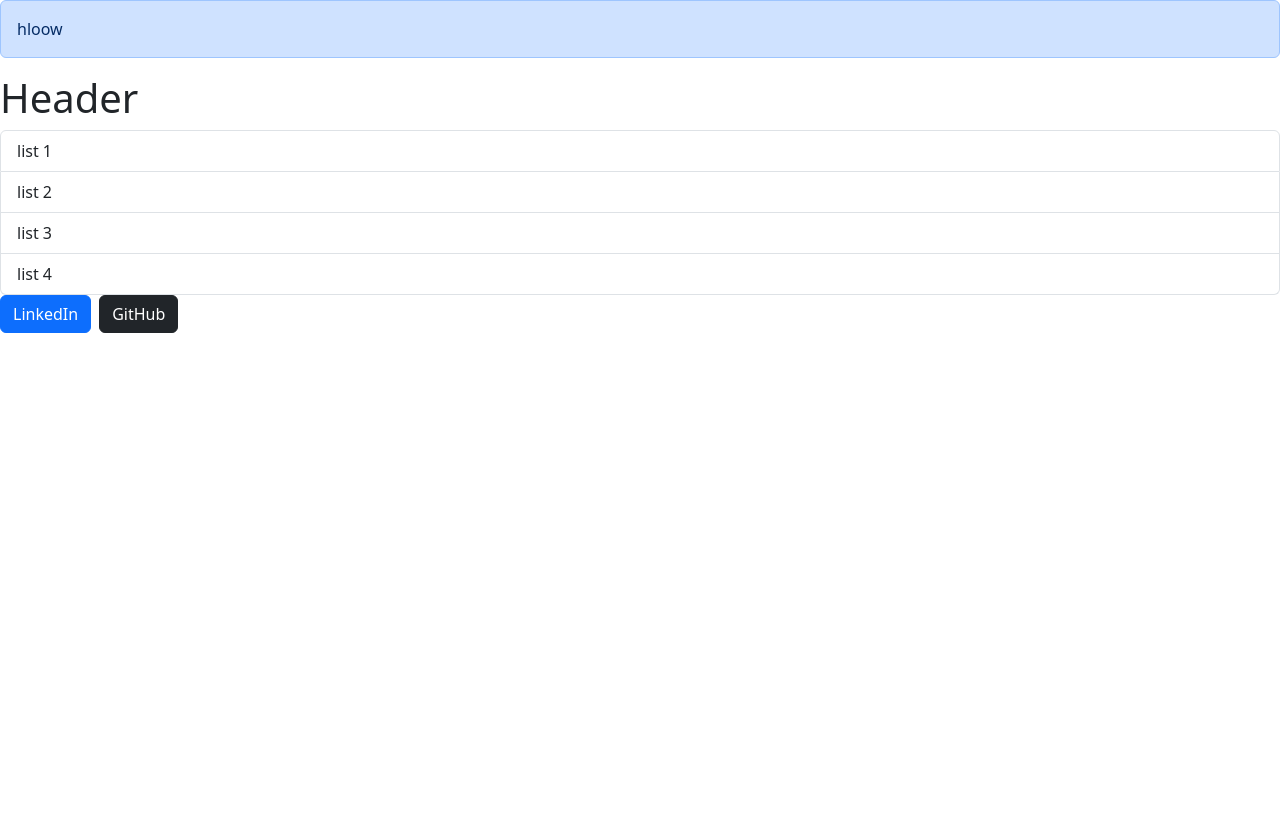
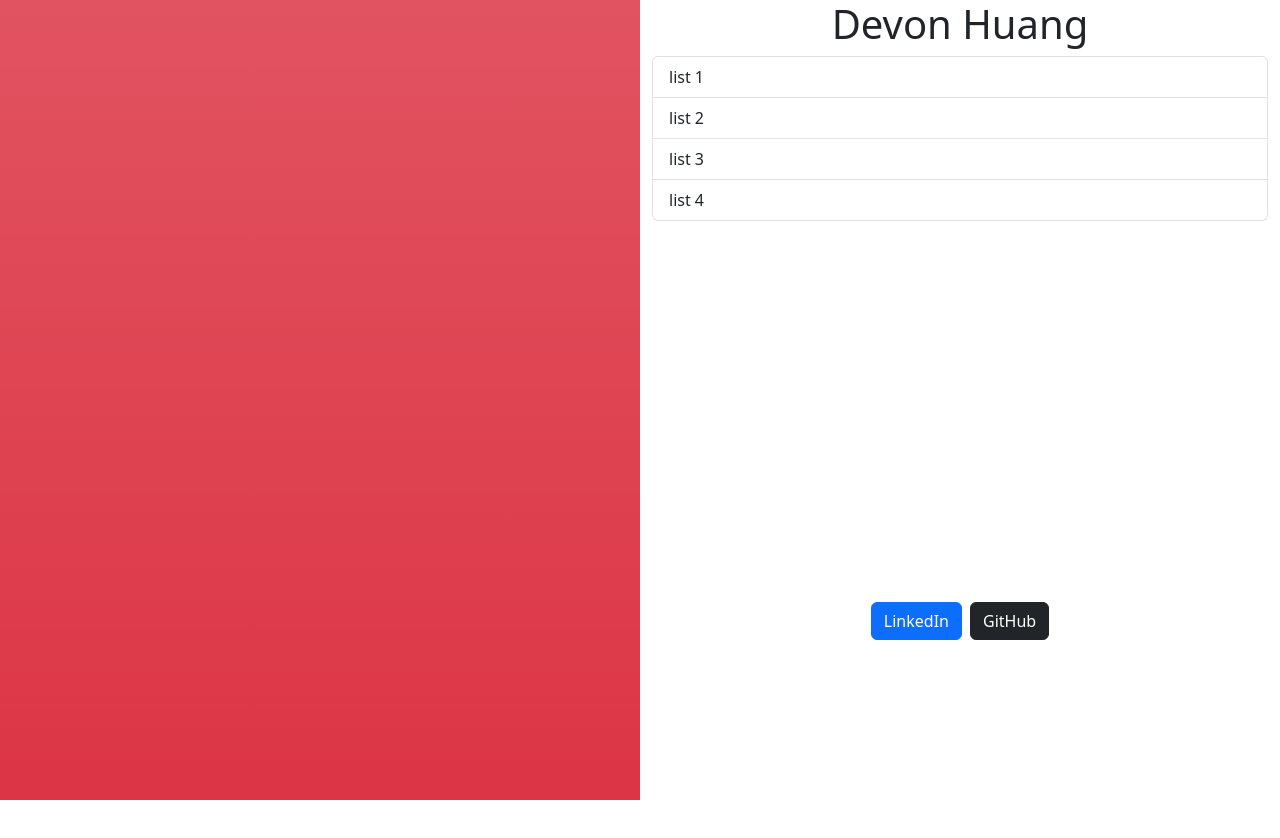
Before and after one commit to Novedh/portfolio, a React (Vite) app: page / in a window 1280 px wide. Shown: the top 838 px of the page. Before the commit the page ends 800 px from the top, so only its background shows below. Built offline with nearby package versions, Linux system fonts and the light colour scheme.

Commit message:
split page to red/white columns

```diff
--- a/src/App.tsx
+++ b/src/App.tsx
@@ -26,14 +26,19 @@ function App() {
   };
 
   return (
-    <div>
-      <Alert>hloow</Alert>
+    <div className="container-fluid">
+      <div className="row">
+        <div
+          className="col-6 bg-danger bg-gradient"
+          style={{ minHeight: "100vh" }}
+        ></div>
+        <div className="col-6 bg-white" style={{ minHeight: "100vh" }}>
           <ListGroup
             items={items}
-        heading="Header"
+            heading="Devon Huang"
             onSelectItem={handleSelectItem}
           />
-      <div className="d-flex gap-2">
+          <div className="d-flex gap-2 justify-content-center align-items-center h-100">
             {socialLinks.map((link, index) => (
               <Button
                 key={index}
@@ -45,6 +50,8 @@ function App() {
             ))}
           </div>
         </div>
+      </div>
+    </div>
   );
 }
 
--- a/src/components/ListGroup.tsx
+++ b/src/components/ListGroup.tsx
@@ -9,7 +9,7 @@ function ListGroup({ items, heading, onSelectItem }: Props) {
 
   return (
     <>
-      <h1>{heading}</h1>
+      <h1 className="text-center">{heading}</h1>
       {items.length === 0 && <p>No items found</p>}
       <ul className="list-group">
         {items.map((item, index) => (
```
Lines whose indentation alone changed are shown as unchanged.
